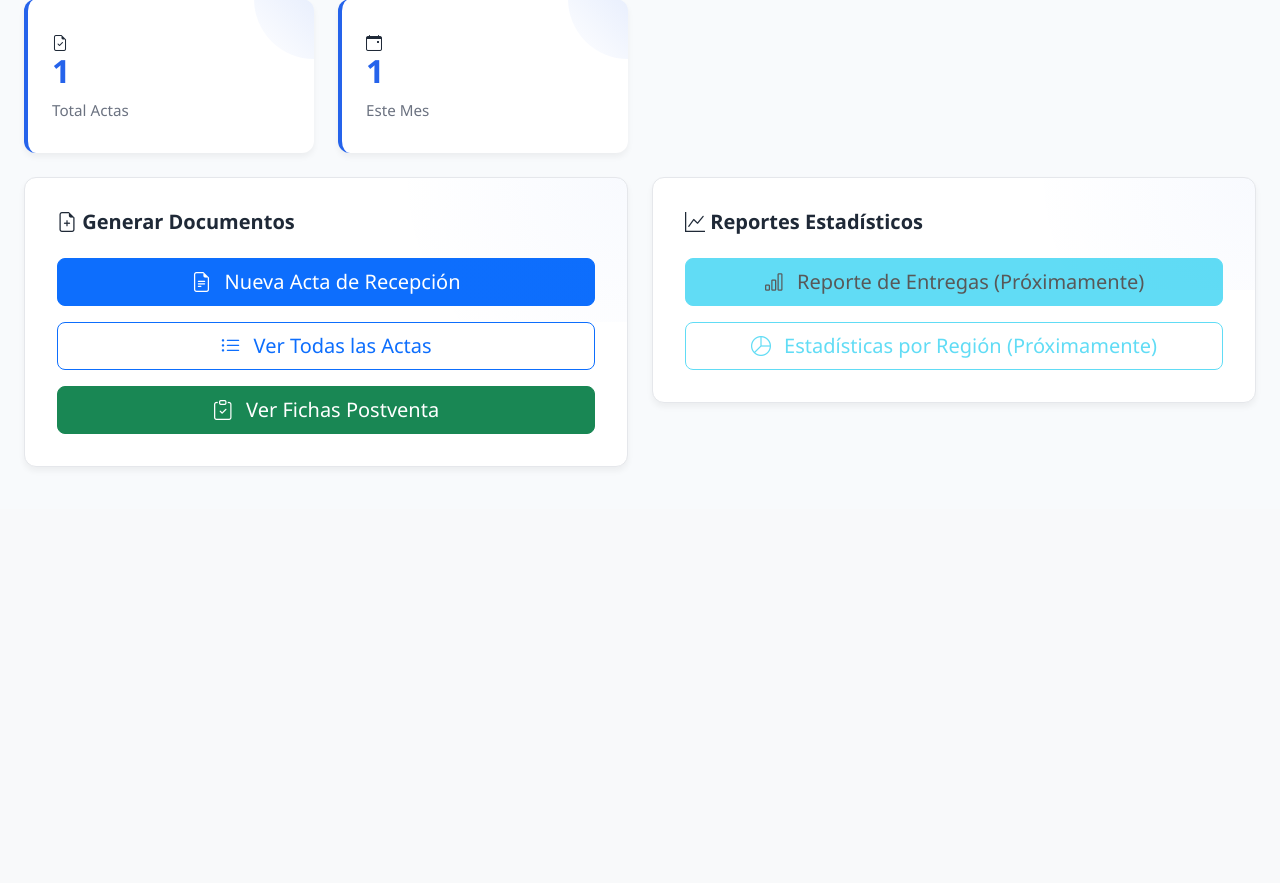
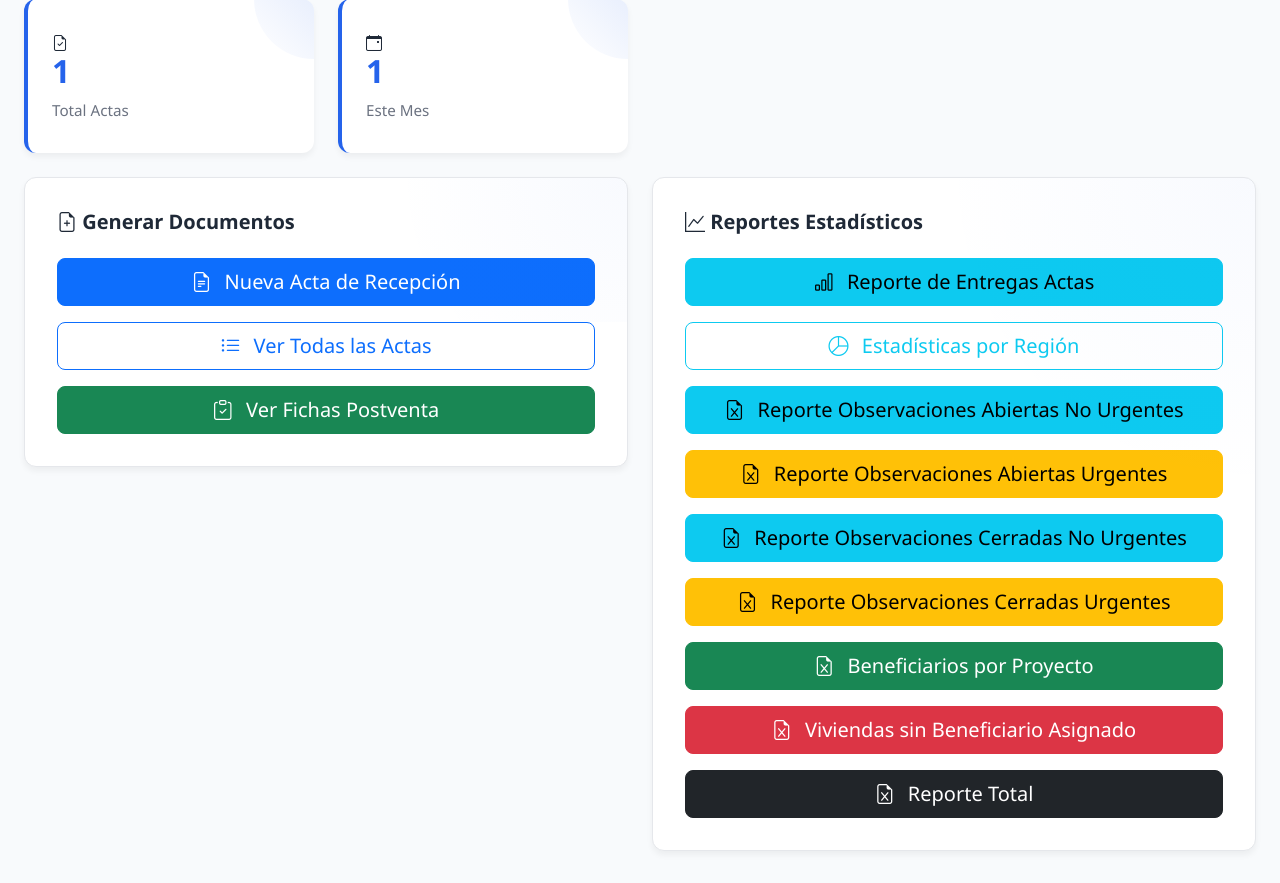
Before and after one commit to Rfaundezv/proyecto_techoChile_V2, a Django app: page /reportes/ in a window 1280 px wide. Shown: the part 291-1174 px from the top of the page. Before the commit the page ends 758 px from the top, so only its background shows below. Run offline with Django 4.2, Linux system fonts and the light colour scheme; a user stored in the database is signed in; data comes from the database, SQL or seed files in the repository; both versions use the stored data as it was after the commit; some libraries are stand-ins or nearby versions.

Commit message:
SE AGREGAN REPORTESS ESTADISTICOS

```diff
--- a/reportes/urls.py
+++ b/reportes/urls.py
@@ -4,19 +4,31 @@ from . import views
 app_name = 'reportes'
 
 urlpatterns = [
-    # Página principal de reportes
-    path('', views.index, name='index'),
-
-    # Actas de recepción
-    path('actas/', views.acta_list, name='acta_list'),
-    path('actas/crear/', views.acta_create, name='acta_create'),
-    path('actas/<int:pk>/', views.acta_detail, name='acta_detail'),
-    path('actas/<int:pk>/editar/', views.acta_edit, name='acta_edit'),
-    path('actas/<int:pk>/eliminar/', views.acta_delete, name='acta_delete'),
-    path('actas/<int:pk>/pdf/', views.acta_pdf, name='acta_pdf'),
-
-    # AJAX endpoints
-    path('ajax/buscar-beneficiario/', views.buscar_beneficiario_ajax, name='buscar_beneficiario_ajax'),
-    path('api/viviendas-por-proyecto/', views.get_viviendas_by_proyecto, name='viviendas_por_proyecto'),
-    path('api/datos-vivienda/', views.get_vivienda_data, name='datos_vivienda'),
+        # Página principal de reportes
+        path('', views.index, name='index'),
+        # Reportes Excel
+        path('actas/entregas_excel/', views.reporte_entregas_excel, name='reporte_entregas_excel'),
+        path('observaciones/abiertas_excel/', views.reporte_observaciones_abiertas_excel, name='reporte_observaciones_abiertas_excel'),
+        path('observaciones/cerradas_excel/', views.reporte_observaciones_cerradas_excel, name='reporte_observaciones_cerradas_excel'),
+        path('observaciones/abiertas_urgentes_excel/', views.reporte_observaciones_abiertas_urgentes_excel, name='reporte_observaciones_abiertas_urgentes_excel'),
+        path('observaciones/cerradas_urgentes_excel/', views.reporte_observaciones_cerradas_urgentes_excel, name='reporte_observaciones_cerradas_urgentes_excel'),
+        path('beneficiarios_por_proyecto_excel/', views.reporte_beneficiarios_por_proyecto_excel, name='reporte_beneficiarios_por_proyecto_excel'),
+        path('viviendas_sin_beneficiario_excel/', views.reporte_viviendas_sin_beneficiario_excel, name='reporte_viviendas_sin_beneficiario_excel'),
+        path('reporte_total_excel/', views.reporte_total_excel, name='reporte_total_excel'),
+        path('observaciones/en_ejecucion_excel/', views.reporte_observaciones_en_ejecucion_excel, name='reporte_observaciones_en_ejecucion_excel'),
+        path('observaciones/urgentes_pendientes_excel/', views.reporte_observaciones_urgentes_pendientes_excel, name='reporte_observaciones_urgentes_pendientes_excel'),
+        path('observaciones/urgentes_cerradas_excel/', views.reporte_observaciones_urgentes_cerradas_excel, name='reporte_observaciones_urgentes_cerradas_excel'),
+        path('observaciones/urgentes_abiertas_excel/', views.reporte_observaciones_urgentes_abiertas_excel, name='reporte_observaciones_urgentes_abiertas_excel'),
+        path('estadisticas/region_excel/', views.reporte_estadisticas_region_excel, name='reporte_estadisticas_region_excel'),
+        # Actas de recepción
+        path('actas/', views.acta_list, name='acta_list'),
+        path('actas/crear/', views.acta_create, name='acta_create'),
+        path('actas/<int:pk>/', views.acta_detail, name='acta_detail'),
+        path('actas/<int:pk>/editar/', views.acta_edit, name='acta_edit'),
+        path('actas/<int:pk>/eliminar/', views.acta_delete, name='acta_delete'),
+        path('actas/<int:pk>/pdf/', views.acta_pdf, name='acta_pdf'),
+        # AJAX endpoints
+        path('ajax/buscar-beneficiario/', views.buscar_beneficiario_ajax, name='buscar_beneficiario_ajax'),
+        path('api/viviendas-por-proyecto/', views.get_viviendas_by_proyecto, name='viviendas_por_proyecto'),
+        path('api/datos-vivienda/', views.get_vivienda_data, name='datos_vivienda'),
 ]
--- a/reportes/views.py
+++ b/reportes/views.py
@@ -1,3 +1,382 @@
+from django.http import HttpResponse
+import openpyxl
+# Reporte Total: Viviendas y Beneficiarios
+from django.contrib.auth.decorators import login_required
+
+@login_required
+def reporte_total_excel(request):
+    wb = openpyxl.Workbook()
+    ws = wb.active
+    ws.title = "Reporte Total"
+    headers = ["Proyecto", "Vivienda", "Tipología", "Estado Vivienda", "Beneficiario", "RUT", "Email"]
+    ws.append(headers)
+    from proyectos.models import Proyecto, Vivienda
+    viviendas = Vivienda.objects.select_related('proyecto', 'beneficiario', 'tipologia').all()
+    for vivienda in viviendas:
+        beneficiario = vivienda.beneficiario
+        ws.append([
+            vivienda.proyecto.nombre if vivienda.proyecto else "",
+            vivienda.codigo,
+            vivienda.tipologia.nombre if hasattr(vivienda, 'tipologia') and vivienda.tipologia else "",
+            vivienda.estado,
+            beneficiario.nombre_completo if beneficiario else "",
+            beneficiario.rut if beneficiario else "",
+            beneficiario.email if beneficiario else ""
+        ])
+    response = HttpResponse(content_type='application/vnd.openxmlformats-officedocument.spreadsheetml.sheet')
+    response['Content-Disposition'] = 'attachment; filename=reporte_total.xlsx'
+    wb.save(response)
+    return response
+
+from django.contrib.auth.decorators import login_required
+from proyectos.models import Proyecto, Vivienda, Beneficiario
+
+@login_required
+def reporte_beneficiarios_por_proyecto_excel(request):
+    wb = openpyxl.Workbook()
+    ws = wb.active
+    ws.title = "Beneficiarios por Proyecto"
+    headers = ["Proyecto", "Vivienda", "Beneficiario", "RUT", "Email"]
+    ws.append(headers)
+    proyectos = Proyecto.objects.filter(activo=True)
+    for proyecto in proyectos:
+        viviendas = Vivienda.objects.filter(proyecto=proyecto)
+        for vivienda in viviendas:
+            beneficiario = vivienda.beneficiario
+            if beneficiario:
+                ws.append([
+                    proyecto.nombre,
+                    vivienda.codigo,
+                    beneficiario.nombre_completo,
+                    beneficiario.rut,
+                    beneficiario.email
+                ])
+    response = HttpResponse(content_type='application/vnd.openxmlformats-officedocument.spreadsheetml.sheet')
+    response['Content-Disposition'] = 'attachment; filename=beneficiarios_por_proyecto.xlsx'
+    wb.save(response)
+    return response
+
+@login_required
+def reporte_viviendas_sin_beneficiario_excel(request):
+    wb = openpyxl.Workbook()
+    ws = wb.active
+    ws.title = "Viviendas sin Beneficiario"
+    headers = ["Proyecto", "Vivienda", "Tipología", "Estado"]
+    ws.append(headers)
+    viviendas = Vivienda.objects.filter(beneficiario__isnull=True, activa=True)
+    for vivienda in viviendas:
+        ws.append([
+            vivienda.proyecto.nombre,
+            vivienda.codigo,
+            vivienda.tipologia.nombre,
+            vivienda.estado
+        ])
+    response = HttpResponse(content_type='application/vnd.openxmlformats-officedocument.spreadsheetml.sheet')
+    response['Content-Disposition'] = 'attachment; filename=viviendas_sin_beneficiario.xlsx'
+    wb.save(response)
+    return response
+@login_required
+def reporte_observaciones_abiertas_urgentes_excel(request):
+    wb = openpyxl.Workbook()
+    ws = wb.active
+    ws.title = "Observaciones Abiertas Urgentes"
+    headers = ["ID", "Proyecto", "Vivienda", "Descripción", "Estado", "Urgente", "Fecha", "Usuario"]
+    ws.append(headers)
+    obs = Observacion.objects.filter(estado__nombre='Abierta', es_urgente=True)
+    for o in obs:
+        fecha = o.fecha_creacion.replace(tzinfo=None) if o.fecha_creacion else ""
+        ws.append([
+            o.id,
+            getattr(o.vivienda.proyecto, 'nombre', ''),
+            getattr(o.vivienda, 'codigo', ''),
+            o.detalle,
+            o.estado.nombre,
+            o.es_urgente,
+            fecha,
+            getattr(o.creado_por, 'username', '')
+        ])
+    response = HttpResponse(content_type='application/vnd.openxmlformats-officedocument.spreadsheetml.sheet')
+    response['Content-Disposition'] = 'attachment; filename=observaciones_abiertas_urgentes.xlsx'
+    wb.save(response)
+    return response
+
+@login_required
+def reporte_observaciones_cerradas_urgentes_excel(request):
+    wb = openpyxl.Workbook()
+    ws = wb.active
+    ws.title = "Observaciones Cerradas Urgentes"
+    headers = ["ID", "Proyecto", "Vivienda", "Descripción", "Estado", "Urgente", "Fecha", "Usuario"]
+    ws.append(headers)
+    obs = Observacion.objects.filter(estado__nombre='Cerrada', es_urgente=True)
+    for o in obs:
+        fecha = o.fecha_creacion.replace(tzinfo=None) if o.fecha_creacion else ""
+        ws.append([
+            o.id,
+            getattr(o.vivienda.proyecto, 'nombre', ''),
+            getattr(o.vivienda, 'codigo', ''),
+            o.detalle,
+            o.estado.nombre,
+            o.es_urgente,
+            fecha,
+            getattr(o.creado_por, 'username', '')
+        ])
+    response = HttpResponse(content_type='application/vnd.openxmlformats-officedocument.spreadsheetml.sheet')
+    response['Content-Disposition'] = 'attachment; filename=observaciones_cerradas_urgentes.xlsx'
+    wb.save(response)
+    return response
+
+from django.http import HttpResponse
+from django.contrib.auth.decorators import login_required
+from incidencias.models import Observacion
+
+import openpyxl
+from proyectos.models import Proyecto
+@login_required
+def reporte_estadisticas_region_excel(request):
+    wb = openpyxl.Workbook()
+    ws = wb.active
+    ws.title = "Estadísticas por Región"
+    headers = ["Región", "Total Proyectos"]
+    ws.append(headers)
+    # Ejemplo: contar proyectos por región
+    regiones = Proyecto.objects.values_list('region', flat=True).distinct()
+    for region in regiones:
+        total = Proyecto.objects.filter(region=region).count()
+        ws.append([region, total])
+    response = HttpResponse(content_type='application/vnd.openxmlformats-officedocument.spreadsheetml.sheet')
+    response['Content-Disposition'] = 'attachment; filename=estadisticas_region.xlsx'
+    wb.save(response)
+    return response
+
+@login_required
+def reporte_observaciones_cerradas_excel(request):
+    wb = openpyxl.Workbook()
+    ws = wb.active
+    ws.title = "Observaciones Cerradas"
+    headers = ["ID", "Proyecto", "Vivienda", "Descripción", "Estado", "Urgente", "Fecha", "Usuario"]
+    ws.append(headers)
+    obs = Observacion.objects.filter(estado__nombre='Cerrada', es_urgente=False)
+    for o in obs:
+        fecha = o.fecha_creacion.replace(tzinfo=None) if o.fecha_creacion else ""
+        ws.append([
+            o.id,
+            getattr(o.vivienda.proyecto, 'nombre', ''),
+            getattr(o.vivienda, 'codigo', ''),
+            o.detalle,
+            o.estado.nombre,
+            o.es_urgente,
+            fecha,
+            getattr(o.creado_por, 'username', '')
+        ])
+    response = HttpResponse(content_type='application/vnd.openxmlformats-officedocument.spreadsheetml.sheet')
+    response['Content-Disposition'] = 'attachment; filename=observaciones_cerradas.xlsx'
+    wb.save(response)
+    return response
+
+@login_required
+def reporte_observaciones_abiertas_excel(request):
+    wb = openpyxl.Workbook()
+    ws = wb.active
+    ws.title = "Observaciones Abiertas"
+    headers = ["ID", "Proyecto", "Vivienda", "Descripción", "Estado", "Urgente", "Fecha", "Usuario"]
+    ws.append(headers)
+    obs = Observacion.objects.filter(estado__nombre='Abierta', es_urgente=False)
+    for o in obs:
+        fecha = o.fecha_creacion.replace(tzinfo=None) if o.fecha_creacion else ""
+        ws.append([
+            o.id,
+            getattr(o.vivienda.proyecto, 'nombre', ''),
+            getattr(o.vivienda, 'codigo', ''),
+            o.detalle,
+            o.estado.nombre,
+            o.es_urgente,
+            fecha,
+            getattr(o.creado_por, 'username', '')
+        ])
+    response = HttpResponse(content_type='application/vnd.openxmlformats-officedocument.spreadsheetml.sheet')
+    response['Content-Disposition'] = 'attachment; filename=observaciones_abiertas.xlsx'
+    wb.save(response)
+    return response
+
+@login_required
+def reporte_observaciones_en_ejecucion_excel(request):
+    wb = openpyxl.Workbook()
+    ws = wb.active
+    ws.title = "Observaciones en Ejecución"
+    headers = ["ID", "Proyecto", "Vivienda", "Detalle", "Estado", "Urgente", "Fecha Creación", "Usuario"]
+    ws.append(headers)
+    obs = Observacion.objects.filter(estado__nombre='En Ejecución')
+    for o in obs:
+        fecha = o.fecha_creacion.replace(tzinfo=None) if o.fecha_creacion else ""
+        ws.append([
+            o.id,
+            getattr(o.vivienda.proyecto, 'nombre', ''),
+            getattr(o.vivienda, 'codigo', ''),
+            o.detalle,
+            o.estado.nombre,
+            o.es_urgente,
+            fecha,
+            getattr(o.creado_por, 'username', '')
+        ])
+    response = HttpResponse(content_type='application/vnd.openxmlformats-officedocument.spreadsheetml.sheet')
+    response['Content-Disposition'] = 'attachment; filename=observaciones_en_ejecucion.xlsx'
+    wb.save(response)
+    return response
+    for o in obs:
+        fecha = o.fecha_creacion.replace(tzinfo=None) if o.fecha_creacion else ""
+        ws.append([
+            o.id,
+            getattr(o.vivienda.proyecto, 'nombre', ''),
+            getattr(o.vivienda, 'codigo', ''),
+            o.detalle,
+            o.estado.nombre,
+            o.es_urgente,
+            fecha,
+            getattr(o.creado_por, 'username', '')
+        ])
+    response = HttpResponse(content_type='application/vnd.openxmlformats-officedocument.spreadsheetml.sheet')
+    response['Content-Disposition'] = 'attachment; filename=observaciones_abiertas.xlsx'
+    wb.save(response)
+    return response
+
+@login_required
+def reporte_observaciones_urgentes_pendientes_excel(request):
+    wb = openpyxl.Workbook()
+    ws = wb.active
+    ws.title = "Urgentes Pendientes"
+    headers = ["ID", "Proyecto", "Vivienda", "Descripción", "Estado", "Urgente", "Fecha", "Usuario"]
+    ws.append(headers)
+    obs = Observacion.objects.filter(es_urgente=True, estado__nombre='Abierta')
+    for o in obs:
+        fecha = o.fecha_creacion.replace(tzinfo=None) if o.fecha_creacion else ""
+        ws.append([
+            o.id,
+            getattr(o.vivienda.proyecto, 'nombre', ''),
+            getattr(o.vivienda, 'codigo', ''),
+            o.detalle,
+            o.estado.nombre,
+            o.es_urgente,
+            fecha,
+            getattr(o.creado_por, 'username', '')
+        ])
+    response = HttpResponse(content_type='application/vnd.openxmlformats-officedocument.spreadsheetml.sheet')
+    response['Content-Disposition'] = 'attachment; filename=urgentes_pendientes.xlsx'
+    wb.save(response)
+    return response
+
+@login_required
+def reporte_observaciones_urgentes_cerradas_excel(request):
+    wb = openpyxl.Workbook()
+    ws = wb.active
+    ws.title = "Urgentes Cerradas"
+    headers = ["ID", "Proyecto", "Vivienda", "Descripción", "Estado", "Urgente", "Fecha", "Usuario"]
+    ws.append(headers)
+    obs = Observacion.objects.filter(es_urgente=True, estado__nombre='Cerrada')
+    for o in obs:
+        fecha = o.fecha_creacion.replace(tzinfo=None) if o.fecha_creacion else ""
+        ws.append([
+            o.id,
+            getattr(o.vivienda.proyecto, 'nombre', ''),
+            getattr(o.vivienda, 'codigo', ''),
+            o.detalle,
+            o.estado.nombre,
+            o.es_urgente,
+            fecha,
+            getattr(o.creado_por, 'username', '')
+        ])
+    response = HttpResponse(content_type='application/vnd.openxmlformats-officedocument.spreadsheetml.sheet')
+    response['Content-Disposition'] = 'attachment; filename=urgentes_cerradas.xlsx'
+    wb.save(response)
+    return response
+
+@login_required
+def reporte_observaciones_urgentes_abiertas_excel(request):
+    wb = openpyxl.Workbook()
+    ws = wb.active
+    ws.title = "Urgentes Abiertas"
+    headers = ["ID", "Proyecto", "Vivienda", "Descripción", "Estado", "Urgente", "Fecha", "Usuario"]
+    ws.append(headers)
+    obs = Observacion.objects.filter(es_urgente=True, estado__nombre='Abierta')
+    for o in obs:
+        fecha = o.fecha_creacion.replace(tzinfo=None) if o.fecha_creacion else ""
+        ws.append([
+            o.id,
+            getattr(o.vivienda.proyecto, 'nombre', ''),
+            getattr(o.vivienda, 'codigo', ''),
+            o.detalle,
+            o.estado.nombre,
+            o.es_urgente,
+            fecha,
+            getattr(o.creado_por, 'username', '')
+        ])
+    response = HttpResponse(content_type='application/vnd.openxmlformats-officedocument.spreadsheetml.sheet')
+    response['Content-Disposition'] = 'attachment; filename=urgentes_abiertas.xlsx'
+    wb.save(response)
+    return response
+import openpyxl
+from openpyxl.utils import get_column_letter
+from django.contrib.auth.decorators import login_required
+@login_required
+def reporte_entregas_excel(request):
+    """Exporta todas las actas de entrega y estadísticas en formato Excel"""
+    wb = openpyxl.Workbook()
+    ws = wb.active
+    ws.title = "Entregas"
+
+    # Encabezados
+    headers = [
+        "N° Acta", "Fecha Entrega", "Proyecto", "Código Proyecto", "Comuna", "Región", "Beneficiario", "RUT", "Email", "Código Vivienda", "Tipología", "Estado Vivienda", "Familia Beneficiaria"
+    ]
+    ws.append(headers)
+
+    # Datos
+    # Filtros por proyecto y fechas
+    proyecto_id = request.GET.get('proyecto')
+    fecha_inicio = request.GET.get('fecha_inicio')
+    fecha_fin = request.GET.get('fecha_fin')
+
+    actas = ActaRecepcion.objects.select_related('proyecto', 'vivienda', 'beneficiario')
+    if proyecto_id:
+        actas = actas.filter(proyecto_id=proyecto_id)
+    if fecha_inicio:
+        try:
+            fecha_inicio_dt = datetime.strptime(fecha_inicio, '%Y-%m-%d')
+            actas = actas.filter(fecha_entrega__gte=fecha_inicio_dt)
+        except Exception:
+            pass
+    if fecha_fin:
+        try:
+            fecha_fin_dt = datetime.strptime(fecha_fin, '%Y-%m-%d')
+            actas = actas.filter(fecha_entrega__lte=fecha_fin_dt)
+        except Exception:
+            pass
+
+    for acta in actas:
+        ws.append([
+            acta.numero_acta,
+            acta.fecha_entrega.strftime('%d/%m/%Y') if acta.fecha_entrega else '',
+            acta.proyecto.nombre if acta.proyecto else '',
+            acta.proyecto.codigo if acta.proyecto else '',
+            acta.proyecto.comuna.nombre if acta.proyecto and acta.proyecto.comuna else '',
+            acta.proyecto.region.nombre if acta.proyecto and acta.proyecto.region else '',
+            acta.beneficiario.nombre_completo if acta.beneficiario else '',
+            acta.beneficiario.rut if acta.beneficiario else '',
+            acta.beneficiario.email if acta.beneficiario else '',
+            acta.vivienda.codigo if acta.vivienda else '',
+            acta.vivienda.tipologia.nombre if acta.vivienda and acta.vivienda.tipologia else '',
+            acta.vivienda.get_estado_display() if acta.vivienda else '',
+            acta.vivienda.familia_beneficiaria if acta.vivienda else '',
+        ])
+
+    # Ajustar ancho de columnas
+    for i, col in enumerate(headers, 1):
+        ws.column_dimensions[get_column_letter(i)].width = max(12, len(col) + 2)
+
+    # Respuesta HTTP
+    response = HttpResponse(content_type='application/vnd.openxmlformats-officedocument.spreadsheetml.sheet')
+    response['Content-Disposition'] = 'attachment; filename=entregas_techo_chile.xlsx'
+    wb.save(response)
+    return response
 from django.shortcuts import render, get_object_or_404, redirect
 from django.contrib.auth.decorators import login_required
 from django.contrib import messages
--- a/templates/reportes/index.html
+++ b/templates/reportes/index.html
@@ -63,19 +63,50 @@
             <div class="chart-container">
                 <h5><i class="bi bi-graph-up"></i> Reportes Estadísticos</h5>
                 <div class="d-grid gap-3">
-                    <button class="btn btn-info btn-lg" disabled>
+                                        <a href="{% url 'reportes:reporte_entregas_excel' %}" class="btn btn-info btn-lg">
                                             <i class="bi bi-bar-chart me-2"></i>
-                        Reporte de Entregas (Próximamente)
-                    </button>
-                    <button class="btn btn-outline-info btn-lg" disabled>
+                                            Reporte de Entregas Actas
+                                        </a>
+                                        <a href="{% url 'reportes:reporte_estadisticas_region_excel' %}" class="btn btn-outline-info btn-lg">
                                             <i class="bi bi-pie-chart me-2"></i>
-                        Estadísticas por Región (Próximamente)
-                    </button>
+                                            Estadísticas por Región
+                                        </a>
+                                        <a href="{% url 'reportes:reporte_observaciones_abiertas_excel' %}" class="btn btn-info btn-lg w-100">
+                                            <i class="bi bi-file-earmark-excel me-2"></i>
+                                            Reporte Observaciones Abiertas No Urgentes
+                                        </a>
+                                        <a href="{% url 'reportes:reporte_observaciones_abiertas_urgentes_excel' %}" class="btn btn-warning btn-lg w-100">
+                                            <i class="bi bi-file-earmark-excel me-2"></i>
+                                            Reporte Observaciones Abiertas Urgentes
+                                        </a>
+                                        <a href="{% url 'reportes:reporte_observaciones_cerradas_excel' %}" class="btn btn-info btn-lg w-100">
+                                            <i class="bi bi-file-earmark-excel me-2"></i>
+                                            Reporte Observaciones Cerradas No Urgentes
+                                        </a>
+                                        <a href="{% url 'reportes:reporte_observaciones_cerradas_urgentes_excel' %}" class="btn btn-warning btn-lg w-100">
+                                            <i class="bi bi-file-earmark-excel me-2"></i>
+                                            Reporte Observaciones Cerradas Urgentes
+                                        </a>
+                                        <a href="{% url 'reportes:reporte_beneficiarios_por_proyecto_excel' %}" class="btn btn-success btn-lg w-100">
+                                            <i class="bi bi-file-earmark-excel me-2"></i>
+                                            Beneficiarios por Proyecto
+                                        </a>
+                                        <a href="{% url 'reportes:reporte_viviendas_sin_beneficiario_excel' %}" class="btn btn-danger btn-lg w-100">
+                                            <i class="bi bi-file-earmark-excel me-2"></i>
+                                            Viviendas sin Beneficiario Asignado
+                                        </a>
+                                        <a href="{% url 'reportes:reporte_total_excel' %}" class="btn btn-dark btn-lg w-100">
+                                            <i class="bi bi-file-earmark-excel me-2"></i>
+                                            Reporte Total
+                                        </a>
                                 </div>
                             </div>
                         </div>
                     </div>
+                    <div class="row g-2 mb-3">
 
+
+                    </form>
 
 </div>
 {% endblock %}
```
Also changed, not shown: WeasyPrint.txt (added, +18 -0 lines), db.sqlite3. Lines whose indentation alone changed are shown as unchanged.
